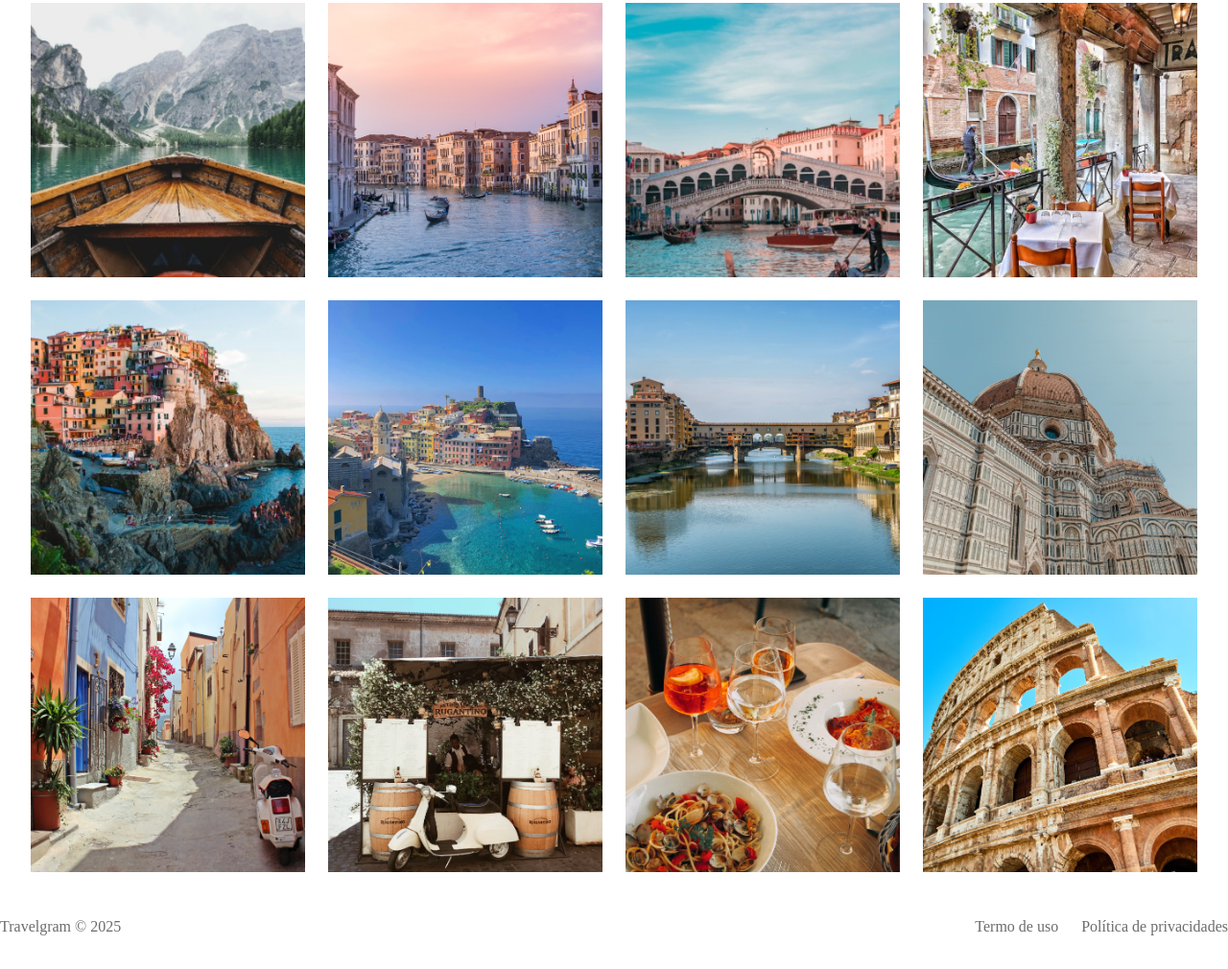
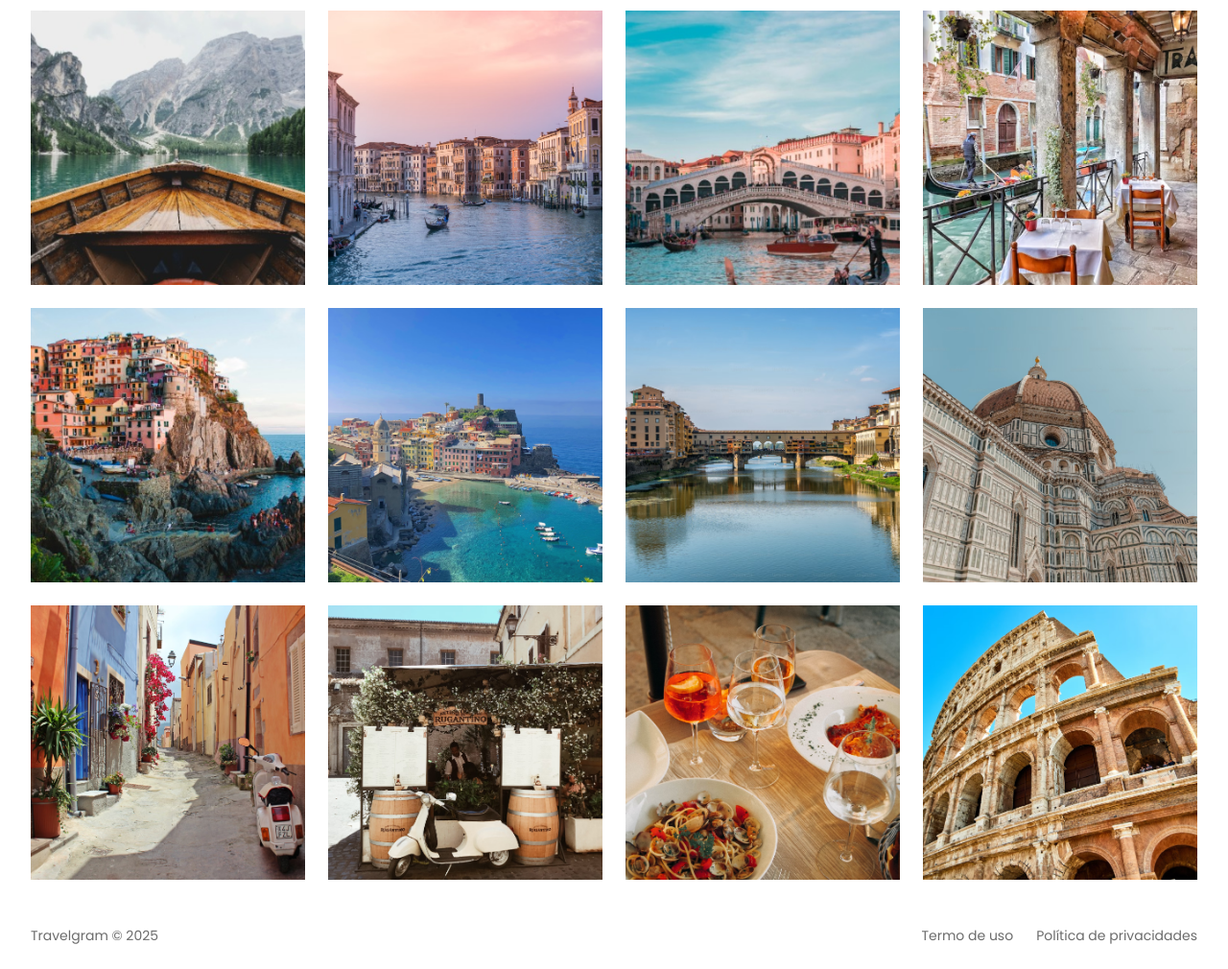
Before and after one commit to pedro00876/curso-fullstack, a plain HTML site: page projeto-travelgram/index.html in a window 1280 px wide. Shown: the part 357-1367 px from the top of the page at 96% size. Drawn offline with Linux system fonts and the light colour scheme.

Commit message:
final project

```diff
--- a/projeto-travelgram/index.html
+++ b/projeto-travelgram/index.html
@@ -89,7 +89,7 @@
         <img src="assets/images/Image 12.png" alt="">
     </main>
 
-    <footer>
+    <footer class="container">
         <span>
             Travelgram &copy; 2025
         </span>
--- a/projeto-travelgram/styles/footer.css
+++ b/projeto-travelgram/styles/footer.css
@@ -2,6 +2,8 @@ footer {
     display: flex;
     padding-block: 24px;
     gap: 24px;
+
+    font: 14px/150% var(--font-family)
 }
 
 footer span:nth-child(1) {
--- a/projeto-travelgram/styles/header.css
+++ b/projeto-travelgram/styles/header.css
@@ -1,6 +1,10 @@
 header {
     padding-block: 32px;
     font: var(--text-md);
+}
+
+nav a {
+    font: var(--text-md)
 }
 
 header .container {
```
